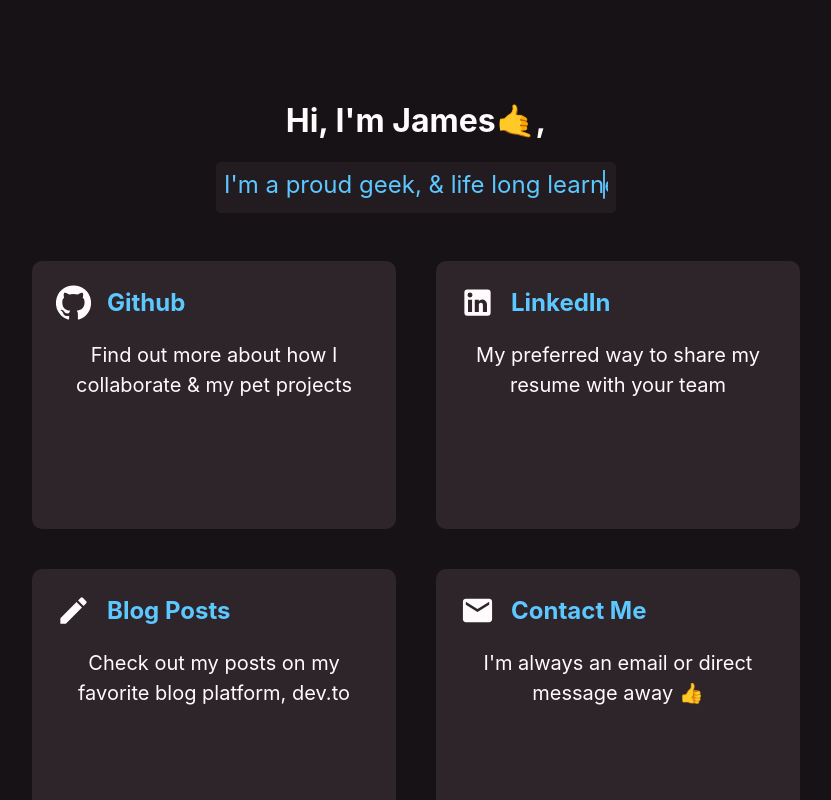
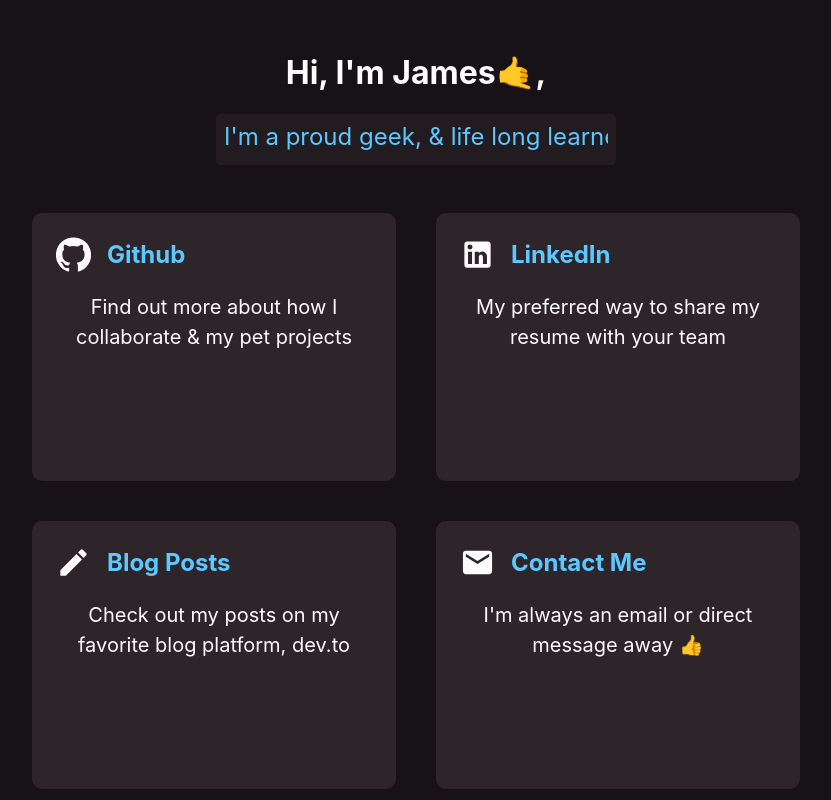
Before and after one commit to jimboslicethat/folio, a Next.js app: page / in a window 1280 px wide. Shown: the top 800 px of the page, without its empty margins (224-1055 px from the left). Built offline with nearby package versions, Linux system fonts and the light colour scheme.

Commit message:
Remove unnecessary padding

```diff
--- a/styles/index.module.css
+++ b/styles/index.module.css
@@ -7,7 +7,7 @@
 }
 
 .main {
-  padding: 5rem 0;
+  padding: 2rem 0;
   flex: 1;
   display: flex;
   flex-direction: column;
```
